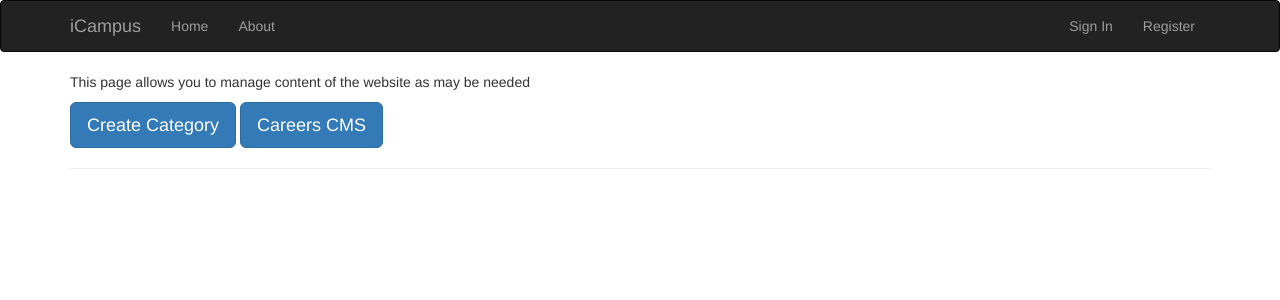
After one commit to coosoti/iCampus-Village, a Flask app: page /cms/ in a window 1280 px wide. The commit adds this page. Shown: the top 300 px of the page. Run offline with Flask 2, Linux system fonts and the light colour scheme; data that the repository does not hold is empty; some libraries are stand-ins or nearby versions.

Commit message:
created CMS to manage all the career contents

```diff
--- a/app/main/views.py
+++ b/app/main/views.py
@@ -1,5 +1,5 @@
 from . import main
-from flask import Flask, render_template, redirect, url_for
+from flask import Flask, render_template, redirect, url_for, flash
 from .forms import CareerForm, CategoryForm, CommentForm
 from ..models import Category, Career, Permission, User, Comment
 from flask_login import current_user
@@ -14,6 +14,110 @@ def home(id=None):
     if category:
        careers = category.careers
     return render_template('index.html', category=category, careers=careers, categories=categories)
+
+# CRUD functionalities for categories models
+@main.route('/cms/', methods=['GET', 'POST'])
+def cms():
+    categories = Category.query.all()
+    return render_template('cms.html', categories=categories)
+
+# Retrieve each categy on CMS
+@main.route('/cms/cat/<int:id>')
+def ret_cat(id):
+    category = Category.query.filter_by(id=id).first()
+    return render_template('cms_cat_detail.html', category=category)
+
+# Create Category in CMS
+@main.route('/cms/create_cat', methods=['GET', 'POST'])
+def create_category():
+    form = CategoryForm()
+    if current_user.can(Permission.WRITE) and form.validate_on_submit():
+        # print(current_user.username)
+        new_category = Category(name=form.name.data, overview=form.overview.data)
+        db.session.add(new_category)
+        return redirect(url_for('main.cms'))
+    print(current_user.role.permissions)
+    return render_template('create_cat.html', form=form)
+
+# Edit Category CMS
+@main.route('/cms/edit_cat/<int:id>', methods=['GET', 'POST'])
+def edit_cat(id):
+    category = Category.query.get_or_404(id)
+    if not current_user.can(Permission.WRITE):
+        abort(403)
+    form = CategoryForm()
+    if form.validate_on_submit():
+        category.name = form.name.data
+        category.overview = form.overview.data
+        db.session.add(category)
+        flash('The category has been updated')
+        return redirect(url_for('main.cms'))
+    form.name.data = category.name
+    form.overview.data = category.overview
+    return render_template('edit_cat.html', form=form, category=category)
+
+# Delete Category in CMS
+@main.route('/cms/<int:id>/delete', methods=['GET', 'POST'])
+def delete_cat(id):
+    category = Category.query.get_or_404(id)
+    if not current_user.can(Permission.WRITE):
+        abort(403)
+    db.session.delete(category)
+    db.session.commit()
+    return redirect(url_for('main.cms'))
+
+
+# Create Career in CMS
+@main.route('/cms/create_career', methods=['GET', 'POST'])
+def create_career():
+    form = CareerForm()
+    if current_user.can(Permission.WRITE) and form.validate_on_submit():
+        # print(current_user.username)
+        new_career = Career(name=form.name.data, overview=form.overview.data)
+        db.session.add(new_career)
+        return redirect(url_for('main.all_careers'))
+    print(current_user.role.permissions)
+    return render_template('create_career.html', form=form)
+
+
+# Retrieve all careers in CMS
+@main.route('/cms/all-careers/')
+def all_careers():
+    careers = Career.query.all()
+    return render_template('cms_all_careers.html', careers=careers)
+
+# Retrieve one career for editing or updating
+@main.route('/cms/careers/<int:id>')
+def ret_career(id):
+    career = Career.query.filter_by(id=id).first()
+    return render_template('cms_career_detail.html', career=career)
+
+# Edit Career in CMS
+@main.route('/cms/edit_career/<int:id>', methods=['GET', 'POST'])
+def edit_career(id):
+    career = Career.query.get_or_404(id)
+    if not current_user.can(Permission.WRITE):
+        abort(403)
+    form = CareerForm()
+    if form.validate_on_submit():
+        career.name = form.name.data
+        career.overview = form.overview.data
+        db.session.add(career)
+        flash('The career has been updated')
+        return redirect(url_for('main.all_careers'))
+    form.name.data = career.name
+    form.overview.data = career.overview
+    return render_template('edit_career.html', form=form, career=career)
+
+# Delete Category in CMS
+@main.route('/cms/career/<int:id>/delete', methods=['GET', 'POST'])
+def delete_career(id):
+    career = Career.query.get_or_404(id)
+    if not current_user.can(Permission.WRITE):
+        abort(403)
+    db.session.delete(career)
+    db.session.commit()
+    return redirect(url_for('main.all_careers'))
 
 @main.route('/career/<int:id>', methods=['GET', 'POST'])
 def career_detail(id):
--- a/app/models.py
+++ b/app/models.py
@@ -7,11 +7,11 @@ from flask import current_app
 import slugify
 
 class Permission:
-    FOLLOW = 0x01
-    COMMENT = 0x02
-    WRITE_ARTICLES = 0x04
-    MODERATE_COMMENTS = 0x08
-    ADMINISTER = 0x80
+    FOLLOW = 1
+    COMMENT = 2
+    WRITE = 4
+    MODERATE = 8
+    ADMIN = 16
 
 class Role(db.Model):
     __tablename__ = 'roles'
@@ -21,32 +21,52 @@ class Role(db.Model):
     permissions = db.Column(db.Integer)
     users = db.relationship('User', backref='role', lazy='dynamic')
 
-    def __str__(self):
-        return self.name
+    def __init__(self, **kwargs):
+        super(Role, self).__init__(**kwargs)
+        if self.permissions is None:
+            self.permissions = 0
+
+    # def __str__(self):
+    #     return self.name
 
     @staticmethod
     def insert_roles():
         roles = {
-            'User': (Permission.FOLLOW |
-                    Permission.COMMENT |
-                    Permission.WRITE_ARTICLES, True),
+            'User': [Permission.FOLLOW, Permission.COMMENT],
 
-            'Moderator': (Permission.FOLLOW |
-                    Permission.COMMENT |
-                    Permission.WRITE_ARTICLES |
-                    Permission.MODERATE_COMMENTS, False),
+            'Moderator': [Permission.FOLLOW, Permission.COMMENT, Permission.WRITE, Permission.MODERATE],
 
-            'Administrator': (0xff, False)
+            'Administrator': [Permission.FOLLOW, Permission.COMMENT, Permission.WRITE, Permission.MODERATE, Permission.ADMIN]
         }
 
+        default_role = 'User'
         for r in roles:
             role = Role.query.filter_by(name=r).first()
             if role is None:
                 role = Role(name=r)
-            role.permissions = roles[r][0]
-            role.default = roles[r][1]
+            role.reset_permissions()
+            for perm in roles[r]:
+                role.add_permission(perm)
+            role.default = (role.name == default_role)
             db.session.add(role)
         db.session.commit()
+
+    def add_permission(self, perm):
+        if not self.has_permission(perm):
+            self.permissions += perm
+
+    def remove_permission(self, perm):
+        if not self.has_permission(perm):
+            self.permissions -= perm
+
+    def reset_permissions(self):
+        self.permissions = 0
+
+    def has_permission(self, perm):
+        return self.permissions & perm == perm
+
+    def __repr__(self):
+        return '<Role %r>' % self.name
 
 class User(UserMixin, db.Model):
     __tablename__='users'
@@ -61,7 +81,7 @@ class User(UserMixin, db.Model):
         super(User, self).__init__(**kwargs)
         if self.role is None:
             if self.email == current_app.config['FLASKY_ADMIN']:
-                self.role = Role.query.filter_by(permissions=0xff).first()
+                self.role = Role.query.filter_by(name='Administrator').first()
             if self.role is None:
                 self.role = Role.query.filter_by(default=True).first()
 
@@ -76,12 +96,11 @@ class User(UserMixin, db.Model):
     def verify_password(self, password):
         return check_password_hash(self.password_hash, password)
 
-    def can(self, permissions):
-        return self.role is not None and \
-             (self.role.permissions % permissions) == permissions
+    def can(self, perm):
+        return self.role is not None and self.role.has_permission(perm)
 
     def is_administrator(self):
-        return self.can(Permission.ADMINISTER)
+        return self.can(Permission.ADMIN)
 
     def __str__(self):
         return self.username
--- a/app/templates/base.html
+++ b/app/templates/base.html
@@ -25,6 +25,10 @@
             <ul class="nav navbar-nav">
                 <li><a href="/">Home</a></li>
                 <li><a href="/about">About</a></li>
+                {% if current_user.can(Permission.WRITE) %}
+                <li><a href="/cms">CMS</a></li>
+                {% endif %}
+
             </ul>
             <ul class="nav navbar-nav navbar-right">
                 {% if current_user.is_authenticated %}
--- /dev/null
+++ b/app/templates/cms.html
@@ -0,0 +1,37 @@
+{% extends 'base.html' %}
+{% import "bootstrap/wtf.html" as wtf %}
+
+{% block page_content %}
+
+<div>
+	<p>This page allows you to manage content of the website as may be needed</p>
+	<a href="/cms/create_cat" type="button" class="btn btn-primary btn-lg">
+	  	Create Category
+	</a>
+
+	<a href="/cms/all-careers/" type="button" class="btn btn-primary btn-lg">
+	  	Careers CMS
+	</a>
+	<hr/>
+
+	<ul class="media-list">
+		{% for category in categories %}
+		<li class="media">
+		    <div class="media-left">
+		        <a href="#">
+		            <img class="media-object" src="..." alt="...">
+		        </a>
+		    </div>
+		    <div class="media-body">
+		        <h4 class="media-heading"><a href="{{ url_for('main.ret_cat', id=category.id) }}">{{ category.name }}</a></h4>
+				<p class="">
+					{{ category.overview }}
+				</p><hr>
+				{% endfor %}
+		    </div>
+		</li>
+    </ul>
+</div>
+
+
+{% endblock %}
--- a/config.py
+++ b/config.py
@@ -2,7 +2,7 @@ import os
 basedir = os.path.abspath(os.path.dirname(__file__))
 
 class Config:
-    SECRET_KEY = os.environ.get('SECRET_KEY') or 'this must be beatle the Kulundend'
+    SECRET_KEY = os.environ.get('SECRET_KEY') or 'this must be beatle the Kulundeng'
     SQLALCHEMY_COMMIT_ON_TEARDOWN = True
     SQLALCHEMY_TRACK_MODIFICATIONS = True
     FLASKY_MAIL_SUBJECT_PREFIX = '[Flasky]'
```
Also changed, not shown: app/templates/cms_all_careers.html (added, +27 -0 lines), app/templates/cms_career_detail.html (added, +25 -0 lines), app/templates/cms_cat_detail.html (added, +48 -0 lines), app/templates/create_career.html (added, +24 -0 lines), app/templates/create_cat.html (added, +24 -0 lines), app/templates/edit_career.html (added, +22 -0 lines), app/templates/edit_cat.html (added, +22 -0 lines), data-dev.sqlite.
